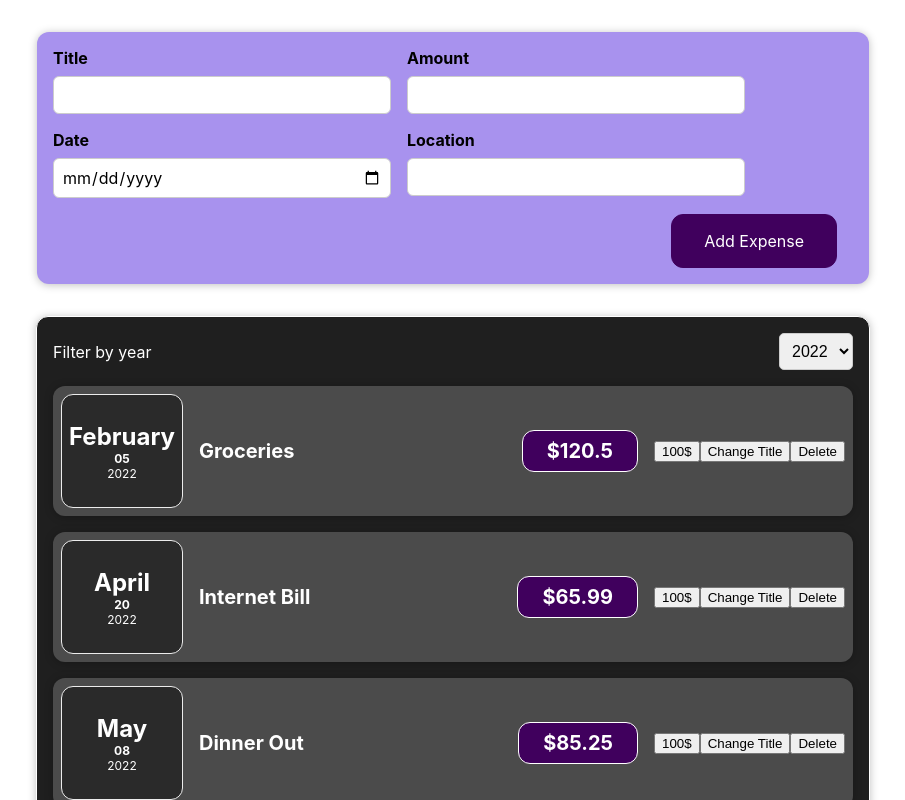
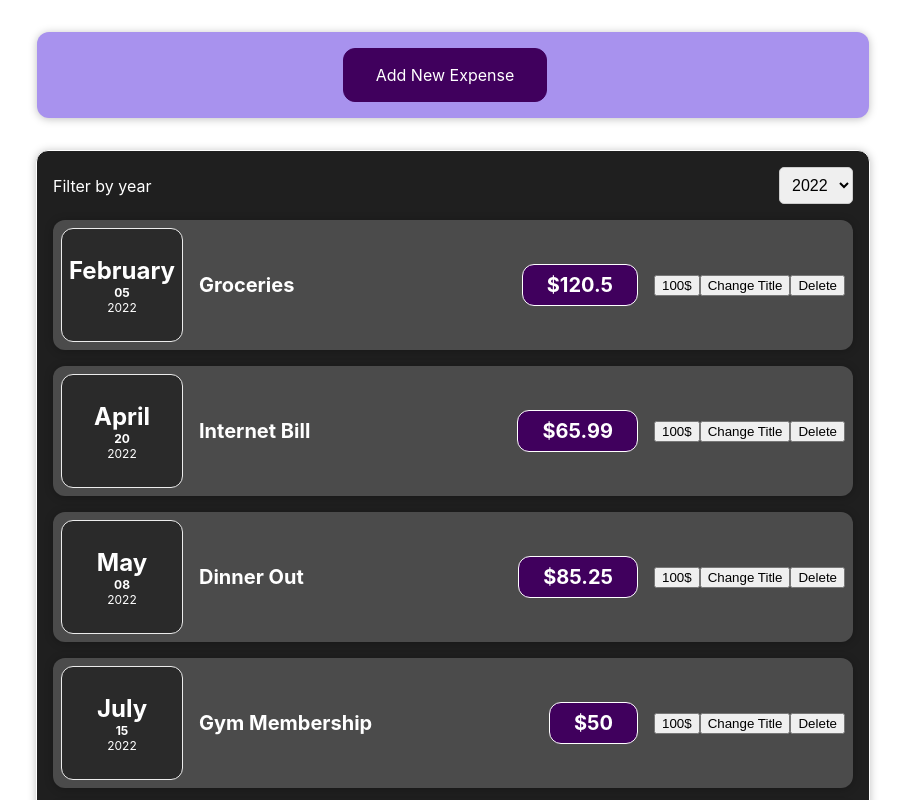
Before and after one commit to arpitanaskar/ExpenseItem, a React (Create React App) app: page / in a window 1280 px wide. Shown: the top 800 px of the page, without its empty margins (187-1092 px from the left). Built offline with nearby package versions, Linux system fonts and the light colour scheme.

Commit message:
With Conditional Form

```diff
--- a/src/components/NewExpense/ExpenseForm.js
+++ b/src/components/NewExpense/ExpenseForm.js
@@ -88,6 +88,9 @@
       </div>
 
       <div className="new-expense__actions">
+        <button type="button" onClick={props.onCancel}>
+          Cancel
+        </button>
         <button type="submit">Add Expense</button>
       </div>
     </form>
--- a/src/components/NewExpense/NewExpense.js
+++ b/src/components/NewExpense/NewExpense.js
@@ -1,8 +1,15 @@
 import React from "react";
 import "./NewExpense.css";
 import ExpenseForm from "./ExpenseForm";
+import { useState } from "react";
 
 const NewExpense = (props) => {
+  const [isEditing, setIsEditing] = useState(false);
+
+  const editingHandler = () => {
+    setIsEditing(true);
+  };
+
   const saveExpenseDataHandler = (enteredExpenseData) => {
     const expenseData = {
       ...enteredExpenseData,
@@ -11,11 +18,22 @@
     // console.log(expenseData);
 
     props.onAddExpense(expenseData);
+    setIsEditing(false);
+  };
+
+  const stopEditingHandler = () => {
+    setIsEditing(false);
   };
 
   return (
     <div className="new-expense">
-      <ExpenseForm onSaveExpenseData={saveExpenseDataHandler} />
+      {!isEditing && <button onClick={editingHandler}>Add New Expense</button>}
+      {isEditing && (
+        <ExpenseForm
+          onCancel={stopEditingHandler}
+          onSaveExpenseData={saveExpenseDataHandler}
+        />
+      )}
     </div>
   );
 };
```
